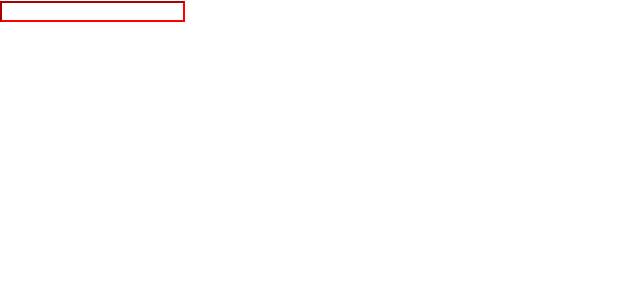
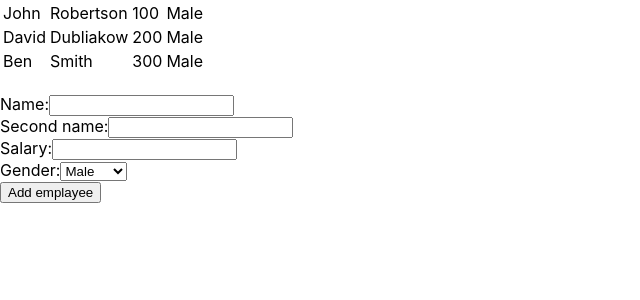
Before and after one commit to IrshakAnna-Mariia/LearnReact, a React (Create React App) app in the folder lesson_7/: page / in a window 1280 px wide. Shown: the top 300 px of the page, without its empty margins (0-640 px from the left). Built offline with nearby package versions, Linux system fonts and the light colour scheme.

Commit message:
Lesson_7. Task 12

```diff
--- a/lesson_7/src/App.js
+++ b/lesson_7/src/App.js
@@ -1,18 +1,66 @@
 import {useState} from 'react';
-import useStyles from './styles';
+import InputText from './InputText';
 
 function App() {
-  const [isGreen, setIsGreen] = useState(false);
+  const [workers, setWorkers] = useState([
+    { name: 'John', surname: 'Robertson', salary: 100, gender: 'Male' },
+    { name: 'David', surname: 'Dubliakow', salary: 200, gender: 'Male' },
+    { name: 'Ben', surname: 'Smith', salary: 300, gender: 'Male' },
+  ]);
+  const [name, setName] = useState('');
+  const [surname, setSurname] = useState('');
+  const [salary, setSalary] = useState('');
+  const [gender, setGender] = useState('Male');
 
-  const classes = useStyles(isGreen);
+  const onChangeText = (name, value) => {
+    switch (name) {
+      case 'Name':
+        setName(value);
+        break;
+      case 'Second name':
+        setSurname(value);
+        break;
+      case 'Salary':
+        setSalary(value);
+        break;
 
-  const handleChangeText = ({target: {value}}) => {
-    value.length >= 4 && value.length <= 9 ? setIsGreen(true) : setIsGreen(false);
+      default:
+        break;
+    }
   }
+
+  const handleChangeGender = ({target: {value}}) => setGender(value);
+
+  const handleAdd = () => setWorkers(prevWorkers => prevWorkers.concat({ name, surname, salary, gender}))
 
   return (
     <div>
-      <input className={classes.input} onChange={handleChangeText} type='text'/>
+      <table>
+        <tbody>
+          {workers.map(item => (
+            <tr key={item.name}>
+              <td>{item.name}</td>
+              <td>{item.surname}</td>
+              <td>{item.salary}</td>
+              <td>{item.gender}</td>
+            </tr>
+          ))}
+        </tbody>
+      </table>
+
+      <br/>
+
+      <InputText name='Name' onChange={onChangeText}/>
+      <InputText name='Second name' onChange={onChangeText}/>
+      <InputText name='Salary' onChange={onChangeText}/>
+      <div>
+        Gender:
+        <select onChange={handleChangeGender}>
+          <option>Male</option>
+          <option>Female</option>
+        </select>
+        </div>
+      <button onClick={handleAdd}>Add emplayee</button>
     </div>
   );
 }
--- /dev/null
+++ b/lesson_7/src/InputText.js
@@ -0,0 +1,14 @@
+import { useState } from 'react';
+
+const InputText = ({name, onChange}) => {
+  const handleChange = ({target: {value}}) => onChange(name, value);
+
+  return (
+    <div>
+      {name}:
+      <input onChange={handleChange} />
+    </div>
+  )
+}
+
+export default InputText
```
